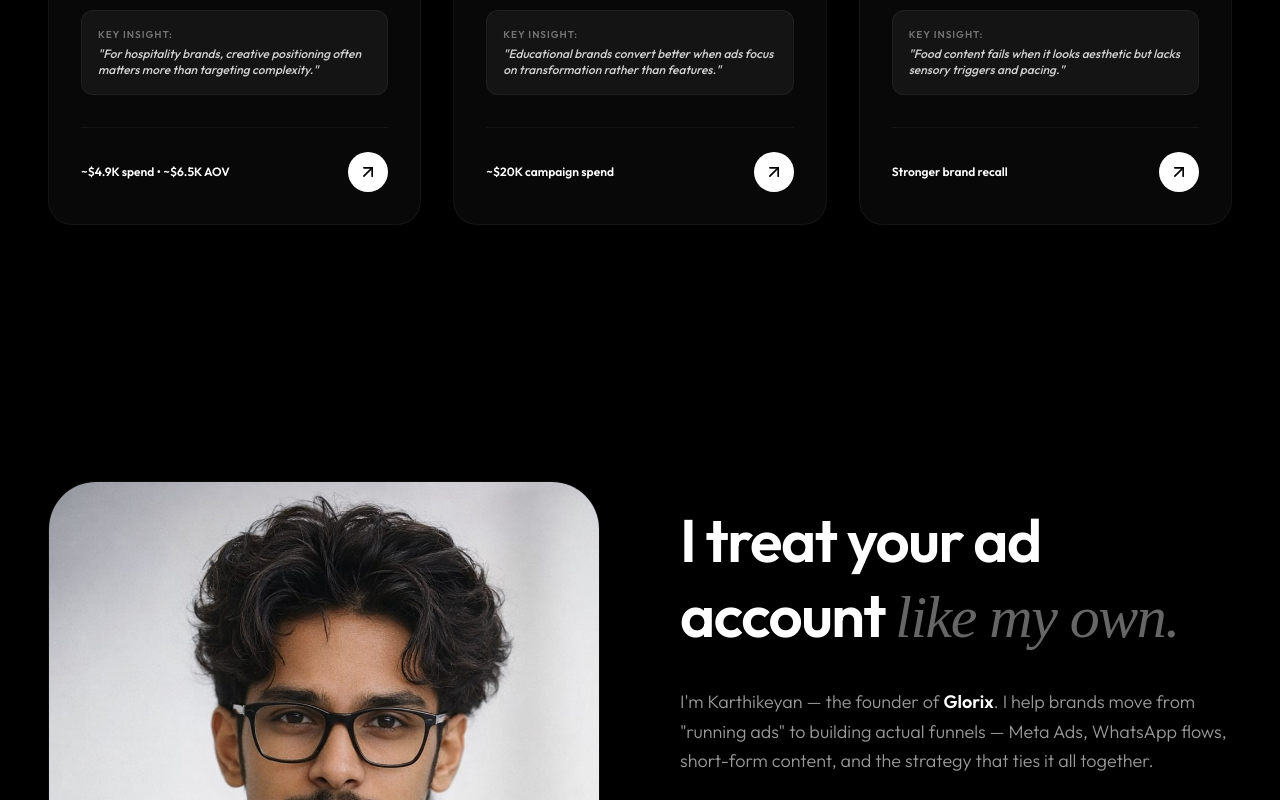
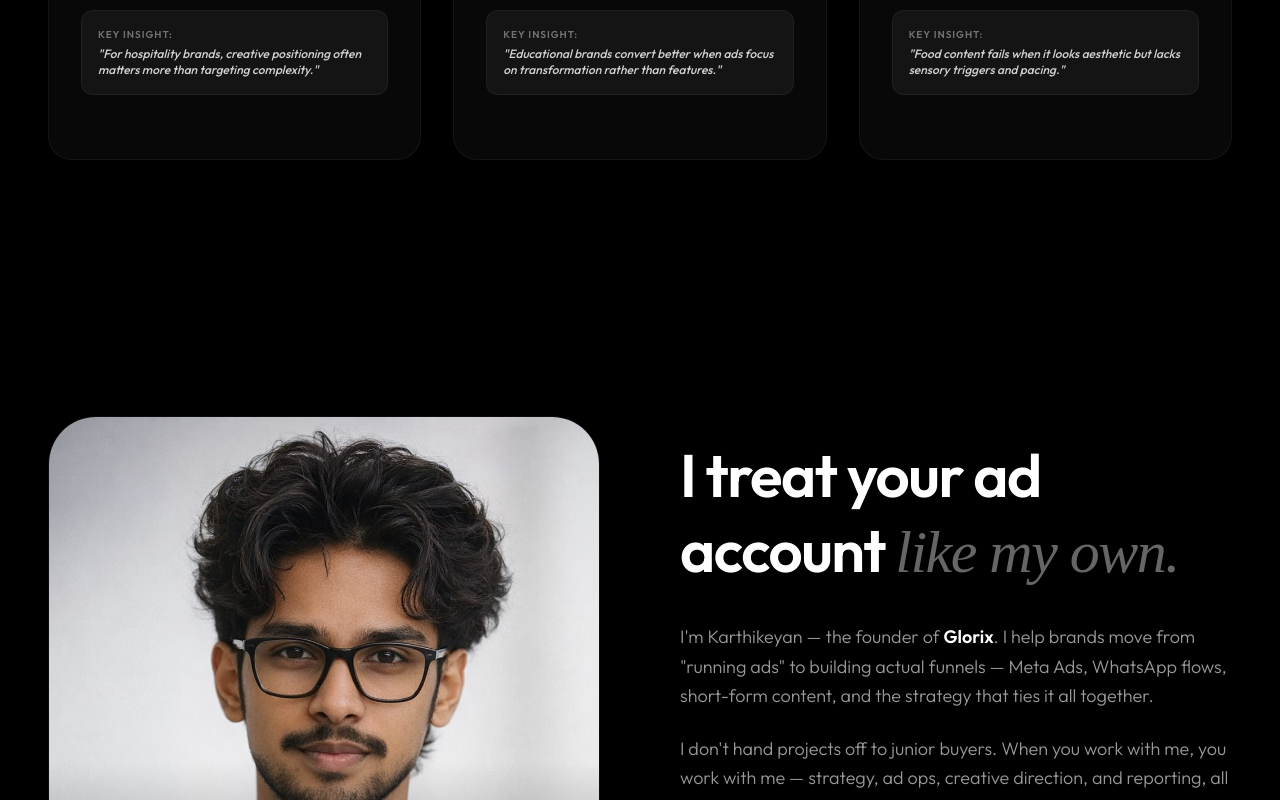
Before and after one commit to vignesh-potharaj/glorix, a React (Vite) app: page / in a window 1280 px wide. Shown: the part 3220-4020 px from the top of the page. Built offline with nearby package versions, Linux system fonts and the light colour scheme; a web font is replaced by a local one.

Commit message:
fix: update Testimonials component with new images and content for Arjun Varma and Karthik Reddy

```diff
--- a/src/App.tsx
+++ b/src/App.tsx
@@ -9,6 +9,8 @@ import waffleImg from "./images/waffle.png";
 import greySuit from "./images/grey_suit.jpeg";
 import mm from "./images/mm.jpeg";
 import anonymous from "./images/WhatsApp Image 2026-05-17 at 21.48.32.jpeg";
+import arjun from "./images/naim-ahmed-8BcVHmAHtlw-unsplash.jpg";
+import reddy from "./images/sanju-pandita-EIrp4pTz3cU-unsplash.jpg";
 
 // --- Components ---
 
@@ -393,12 +395,6 @@ const CaseStudies = () => {
                 <p className="text-xs font-medium text-white/80 italic">"{c.insight}"</p>
               </div>
 
-              <div className="flex justify-between items-center mt-auto border-t border-white/5 pt-6">
-                <div className="text-xs font-bold text-white">{c.stat}</div>
-                <div className="w-10 h-10 rounded-full bg-white text-black flex items-center justify-center hover:bg-purple-500 hover:text-white transition-all cursor-pointer">
-                  <ArrowUpRight className="w-5 h-5" />
-                </div>
-              </div>
             </div>
           </motion.div>
         ))}
@@ -488,13 +484,13 @@ const Testimonials = () => {
       name: "Arjun Varma",
       role: "Founder",
       text: "Karthikeyan understands internet attention way better than most marketers I’ve worked with. Good creative sense, fast execution, and no unnecessary meetings.",
-      img: "https://i.pravatar.cc/150?u=priya"
+      img: arjun
     },
     {
       name: "Karthik Reddy",
       role: "D2C Brand Owner",
       text: "Came in mainly for ads, ended up helping us improve positioning and content too. That made the biggest difference honestly.",
-      img: "https://i.pravatar.cc/150?u=vikram"
+      img: reddy
     }
   ];
 
```
Also changed, not shown: 2 other files (tests, documents, lock files or other folders).
